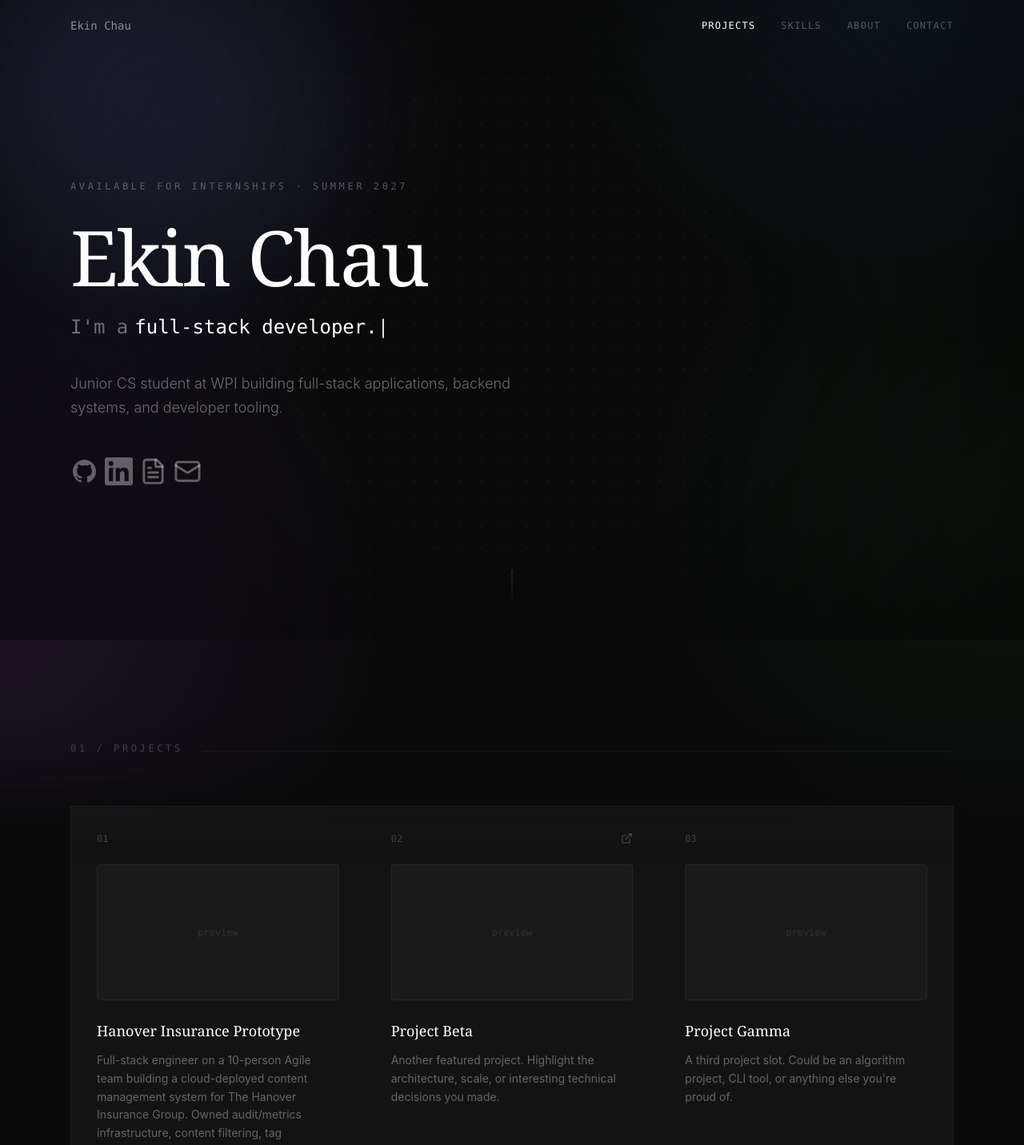
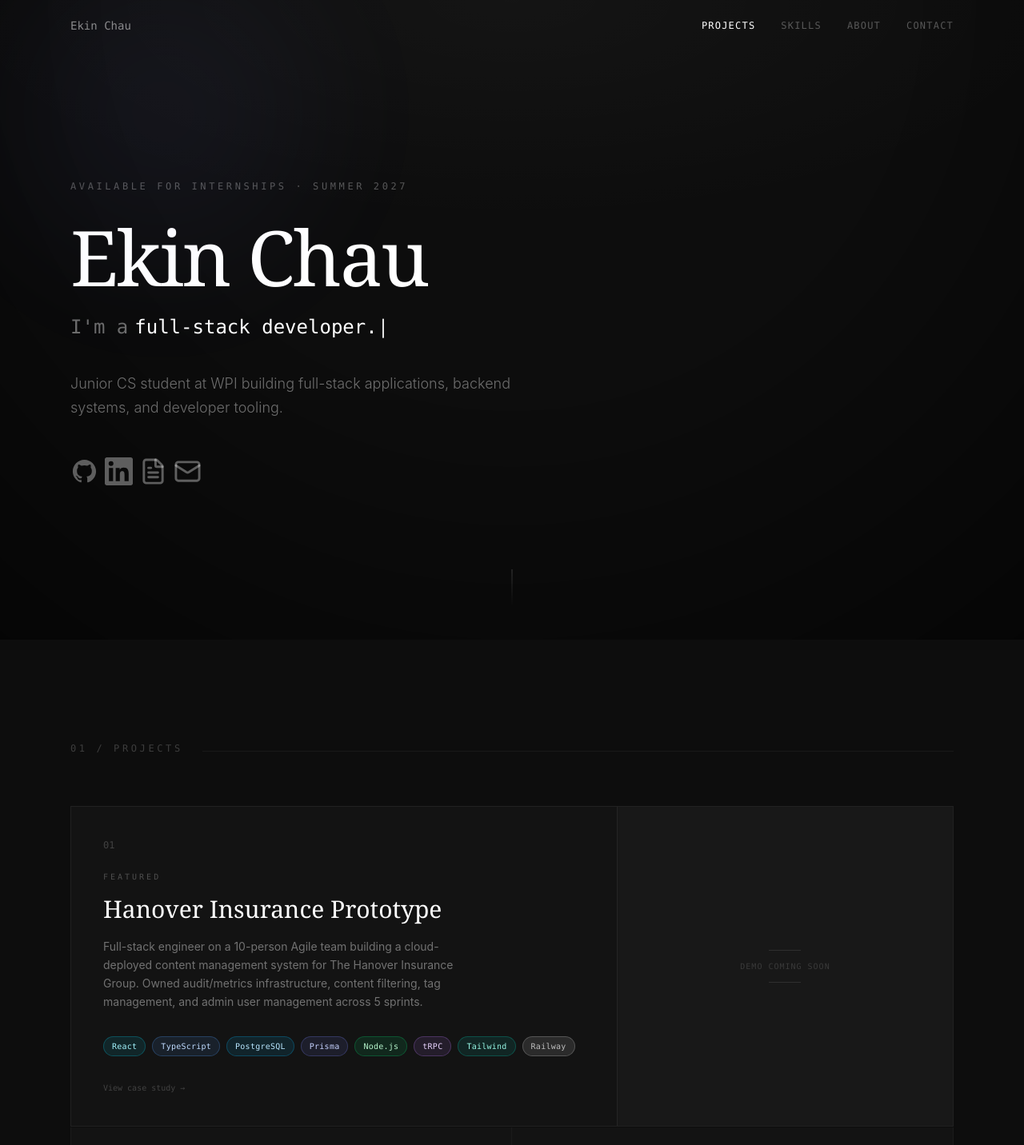
Before and after one commit to EkinFu8/Ekin-Website, a React (Vite) app: page / in a window 1280 px wide. Shown: the top 1432 px of the page at 80% size. Built offline with nearby package versions, Linux system fonts and the light colour scheme; the HTML template or start-up script is replaced by a standard one.

Commit message:
fix: styling

```diff
--- a/src/components/About.tsx
+++ b/src/components/About.tsx
@@ -26,7 +26,7 @@ export default function About() {
         </FadeIn>
 
         <FadeIn delay={0.2}>
-          <div className="border border-white/5 p-8 space-y-6">
+          <div className="border border-white/[0.06] p-8 space-y-6">
             {[
               { label: "University", value: "WPI — Worcester Polytechnic Institute" },
               { label: "Year", value: "Junior · Class of 2028" },
--- a/src/components/Navbar.tsx
+++ b/src/components/Navbar.tsx
@@ -29,7 +29,7 @@ export default function Navbar() {
         className={`fixed top-0 left-0 right-0 z-50 transition-all duration-300 ${
           scrolled ? "backdrop-blur-md border-b border-white/5" : "bg-transparent"
         }`}
-        style={scrolled ? { backgroundColor: "rgba(8,11,16,0.90)" } : undefined}
+        style={scrolled ? { backgroundColor: "rgba(13,13,13,0.90)" } : undefined}
       >
         <div className="max-w-6xl mx-auto px-6 h-16 flex items-center justify-between">
           {/* Logo */}
@@ -77,7 +77,7 @@ export default function Navbar() {
             exit={{ opacity: 0, y: -8 }}
             transition={{ duration: 0.2 }}
             className="fixed top-16 left-0 right-0 z-40 border-b border-white/5 backdrop-blur-md"
-            style={{ backgroundColor: "rgba(8,11,16,0.95)" }}
+            style={{ backgroundColor: "rgba(13,13,13,0.95)" }}
           >
             <div className="max-w-6xl mx-auto px-6 py-4 flex flex-col gap-3">
               {NAV_LINKS.map((link) => (
--- a/src/components/Projects.tsx
+++ b/src/components/Projects.tsx
@@ -5,8 +5,34 @@ import FadeIn from "./FadeIn";
 import { GithubIcon } from "./icons/BrandIcons";
 import Tag from "./Tag";
 
+// Swap this path once you have the GIF ready
+const HANOVER_GIF = ""; // e.g. "/previews/hanover.gif"
+
+// Pull the accent color from the first tag for the hover border
+const TAG_ACCENT: Record<string, string> = {
+  React: "rgba(34,211,238,0.35)",
+  TypeScript: "rgba(96,165,250,0.35)",
+  "Node.js": "rgba(74,222,128,0.35)",
+  PostgreSQL: "rgba(56,189,248,0.35)",
+  Prisma: "rgba(129,140,248,0.35)",
+  tRPC: "rgba(192,132,252,0.35)",
+  Tailwind: "rgba(45,212,191,0.35)",
+  Express: "rgba(161,161,170,0.35)",
+  Java: "rgba(251,146,60,0.35)",
+  Python: "rgba(250,204,21,0.35)",
+};
+
+function getAccent(tags: string[]) {
+  for (const tag of tags) {
+    if (TAG_ACCENT[tag]) return TAG_ACCENT[tag];
+  }
+  return "rgba(255,255,255,0.15)";
+}
+
 export default function Projects() {
   const navigate = useNavigate();
+
+  const [featured, ...rest] = PROJECTS;
 
   return (
     <section id="projects" className="py-32 px-6 max-w-6xl mx-auto relative z-10">
@@ -19,33 +45,134 @@ export default function Projects() {
         </div>
       </FadeIn>
 
-      <div
-        className="grid md:grid-cols-2 lg:grid-cols-3 gap-px border border-white/5"
-        style={{ backgroundColor: "rgba(255,255,255,0.04)" }}
-      >
-        {PROJECTS.map((project, i) => {
+      {/* ── Featured card ── */}
+      <FadeIn delay={0.05}>
+        <button
+          type="button"
+          onClick={() => navigate(`/projects/${featured.slug}`)}
+          className="group w-full text-left mb-px border border-white/[0.06] hover:border-white/[0.14] transition-all duration-300 cursor-pointer"
+          style={
+            {
+              backgroundColor: "var(--bg-card)",
+              "--hover-accent": getAccent(featured.tags),
+            } as React.CSSProperties
+          }
+          onMouseEnter={(e) => {
+            const el = e.currentTarget;
+            el.style.backgroundColor = "var(--bg-hover)";
+            el.style.boxShadow = `inset 0 1px 0 0 ${getAccent(featured.tags)}`;
+          }}
+          onMouseLeave={(e) => {
+            const el = e.currentTarget;
+            el.style.backgroundColor = "var(--bg-card)";
+            el.style.boxShadow = "none";
+          }}
+        >
+          <div className="grid lg:grid-cols-[1fr_420px]">
+            {/* Left: info */}
+            <div className="p-10 flex flex-col justify-between gap-8">
+              <div>
+                <div className="flex items-center justify-between mb-6">
+                  <span className="font-mono text-xs text-white/20">01</span>
+                  <div className="flex gap-3">
+                    {featured.github !== "#" && (
+                      <a
+                        href={featured.github}
+                        target="_blank"
+                        rel="noopener noreferrer"
+                        onClick={(e) => e.stopPropagation()}
+                        className="text-white/20 hover:text-white transition-colors"
+                      >
+                        <GithubIcon size={15} />
+                      </a>
+                    )}
+                    {featured.demo && (
+                      <a
+                        href={featured.demo}
+                        target="_blank"
+                        rel="noopener noreferrer"
+                        onClick={(e) => e.stopPropagation()}
+                        className="text-white/20 hover:text-white transition-colors"
+                      >
+                        <ExternalLink size={15} />
+                      </a>
+                    )}
+                  </div>
+                </div>
+
+                <p className="font-mono text-[10px] uppercase tracking-[0.3em] text-white/25 mb-3">
+                  Featured
+                </p>
+                <h3
+                  className="text-3xl font-light text-white mb-4 leading-snug group-hover:text-white/90 transition-colors"
+                  style={{ fontFamily: "'Georgia', serif" }}
+                >
+                  {featured.title}
+                </h3>
+                <p className="text-white/40 text-sm leading-relaxed max-w-md">
+                  {featured.description}
+                </p>
+              </div>
+
+              <div className="flex flex-wrap gap-2">
+                {featured.tags.map((tag) => (
+                  <Tag key={tag}>{tag}</Tag>
+                ))}
+              </div>
+
+              <p className="font-mono text-[10px] text-white/20 group-hover:text-white/50 transition-colors">
+                View case study →
+              </p>
+            </div>
+
+            {/* Right: preview */}
+            <div className="border-l border-white/[0.06] bg-white/[0.02] flex items-center justify-center min-h-[280px] lg:min-h-0 overflow-hidden">
+              {HANOVER_GIF ? (
+                <img
+                  src={HANOVER_GIF}
+                  alt="Hanover Insurance demo"
+                  className="w-full h-full object-cover"
+                />
+              ) : (
+                <div className="flex flex-col items-center gap-3 p-10 text-center">
+                  <div className="w-10 h-px bg-white/10" />
+                  <span className="font-mono text-[10px] text-white/15 tracking-widest uppercase">
+                    Demo coming soon
+                  </span>
+                  <div className="w-10 h-px bg-white/10" />
+                </div>
+              )}
+            </div>
+          </div>
+        </button>
+      </FadeIn>
+
+      {/* ── Rest of projects ── */}
+      <div className="grid md:grid-cols-2 divide-x divide-y divide-white/[0.06] border border-white/[0.06] border-t-0">
+        {rest.map((project, i) => {
           const Wrapper = project.detail ? "button" : "div";
+          const accent = getAccent(project.tags);
           return (
-            <FadeIn key={project.slug} delay={i * 0.1}>
+            <FadeIn key={project.slug} delay={0.1 + i * 0.08}>
               <Wrapper
                 type={project.detail ? "button" : undefined}
-                className={`
-                  h-full flex flex-col group w-full text-left
-                  p-8 transition-colors duration-300
-                  ${project.detail ? "cursor-pointer" : ""}
-                `}
+                className={`h-full flex flex-col group w-full text-left p-8 transition-all duration-300 ${project.detail ? "cursor-pointer" : ""}`}
                 style={{ backgroundColor: "var(--bg-card)" }}
                 onMouseEnter={(e) => {
-                  (e.currentTarget as HTMLElement).style.backgroundColor = "var(--bg-hover)";
+                  const el = e.currentTarget as HTMLElement;
+                  el.style.backgroundColor = "var(--bg-hover)";
+                  el.style.boxShadow = `inset 0 1px 0 0 ${accent}`;
                 }}
                 onMouseLeave={(e) => {
-                  (e.currentTarget as HTMLElement).style.backgroundColor = "var(--bg-card)";
+                  const el = e.currentTarget as HTMLElement;
+                  el.style.backgroundColor = "var(--bg-card)";
+                  el.style.boxShadow = "none";
                 }}
                 onClick={project.detail ? () => navigate(`/projects/${project.slug}`) : undefined}
               >
                 <div className="flex items-start justify-between mb-6">
                   <span className="font-mono text-xs text-white/20">
-                    {String(i + 1).padStart(2, "0")}
+                    {String(i + 2).padStart(2, "0")}
                   </span>
                   <div className="flex gap-3">
                     {project.github !== "#" && (
@@ -74,12 +201,12 @@ export default function Projects() {
                 </div>
 
                 {/* Placeholder visual */}
-                <div className="w-full aspect-video bg-white/[0.03] border border-white/5 rounded-sm mb-6 flex items-center justify-center">
+                <div className="w-full aspect-video bg-white/[0.02] border border-white/[0.05] mb-6 flex items-center justify-center">
                   <span className="font-mono text-xs text-white/10">preview</span>
                 </div>
 
                 <h3
-                  className="text-white text-lg font-light mb-3 group-hover:text-white/90"
+                  className="text-white text-xl font-light mb-3 group-hover:text-white/90 transition-colors"
                   style={{ fontFamily: "'Georgia', serif" }}
                 >
                   {project.title}
@@ -88,7 +215,6 @@ export default function Projects() {
                   {project.description}
                 </p>
 
-                {/* ── Coloured tags ── */}
                 <div className="flex flex-wrap gap-2">
                   {project.tags.map((tag) => (
                     <Tag key={tag}>{tag}</Tag>
@@ -96,7 +222,7 @@ export default function Projects() {
                 </div>
 
                 {project.detail && (
-                  <p className="font-mono text-[10px] text-white/20 mt-6 group-hover:text-white/40 transition-colors">
+                  <p className="font-mono text-[10px] text-white/20 mt-6 group-hover:text-white/50 transition-colors">
                     View details →
                   </p>
                 )}
--- a/src/index.css
+++ b/src/index.css
@@ -1,7 +1,9 @@
 @import "tailwindcss";
 
 :root {
-  --bg: #0a0a0a;
+  --bg: #0d0d0d;
+  --bg-card: rgba(255, 255, 255, 0.028);
+  --bg-hover: rgba(255, 255, 255, 0.05);
 }
 
 html,
@@ -23,44 +25,25 @@ body {
   background: var(--bg);
 }
 
-/* Animated Mesh Background */
-
+/* ── Subtle static grain texture ── */
 .bg-mesh {
   position: fixed;
-  inset: -20%;
+  inset: 0;
   z-index: 0;
   pointer-events: none;
 
+  /* Very faint warm-neutral vignette glow — not colored, just depth */
   background:
-    radial-gradient(circle at 20% 20%, rgba(129, 140, 248, 0.2), transparent 28%),
-    radial-gradient(circle at 80% 10%, rgba(56, 189, 248, 0.13), transparent 25%),
-    radial-gradient(circle at 15% 80%, rgba(168, 85, 247, 0.12), transparent 28%),
-    radial-gradient(circle at 85% 70%, rgba(34, 197, 94, 0.08), transparent 25%), var(--bg);
-
-  filter: blur(40px);
-
-  animation: meshMove 18s ease-in-out infinite alternate;
+    radial-gradient(ellipse 80% 50% at 50% 0%, rgba(255, 255, 255, 0.03) 0%, transparent 70%),
+    var(--bg);
 }
 
-/* Dot Overlay */
-
+/* dot grid removed — plain dark background */
 .bg-dots {
-  position: fixed;
-  inset: 0;
-  z-index: 1;
-  pointer-events: none;
-
-  background-image: radial-gradient(rgba(255, 255, 255, 0.08) 1px, transparent 1px);
-
-  background-size: 28px 28px;
-
-  mask-image: radial-gradient(circle at center, black 35%, transparent 80%);
-
-  opacity: 0.7;
+  display: none;
 }
 
-/* Ambient Vignette */
-
+/* ── Vignette: just darkens corners, no colored halos ── */
 body::before {
   content: "";
 
@@ -69,47 +52,38 @@ body::before {
   z-index: 2;
   pointer-events: none;
 
-  background: radial-gradient(circle at center, transparent 40%, rgba(0, 0, 0, 0.45) 100%);
+  background: radial-gradient(circle at 50% 0%, transparent 50%, rgba(0, 0, 0, 0.55) 100%);
 }
 
-/* Mesh Animation */
-
-@keyframes meshMove {
-  0% {
-    transform: translate3d(0%, 0%, 0) scale(1);
-  }
-
-  100% {
-    transform: translate3d(-4%, 3%, 0) scale(1.08);
-  }
+/* ── Horizontal rule separating sections — very faint ── */
+.section-rule {
+  border: none;
+  border-top: 1px solid rgba(255, 255, 255, 0.04);
+  margin: 0;
 }
 
 /* Scrollbar Styling */
 
 ::-webkit-scrollbar {
-  width: 10px;
+  width: 8px;
 }
 
 ::-webkit-scrollbar-track {
-  background: #090909;
+  background: #0a0a0a;
 }
 
 ::-webkit-scrollbar-thumb {
-  background: rgba(255, 255, 255, 0.12);
+  background: rgba(255, 255, 255, 0.1);
   border-radius: 999px;
 }
 
 ::-webkit-scrollbar-thumb:hover {
-  background: rgba(255, 255, 255, 0.2);
+  background: rgba(255, 255, 255, 0.18);
 }
 
 /* Reduced Motion */
 
 @media (prefers-reduced-motion: reduce) {
-  .bg-mesh {
-    animation: none;
-  }
-
   html {
     scroll-behavior: auto;
   }
```
Also changed, not shown: src/components/ProjectDetail.tsx (+40 -36 lines).
